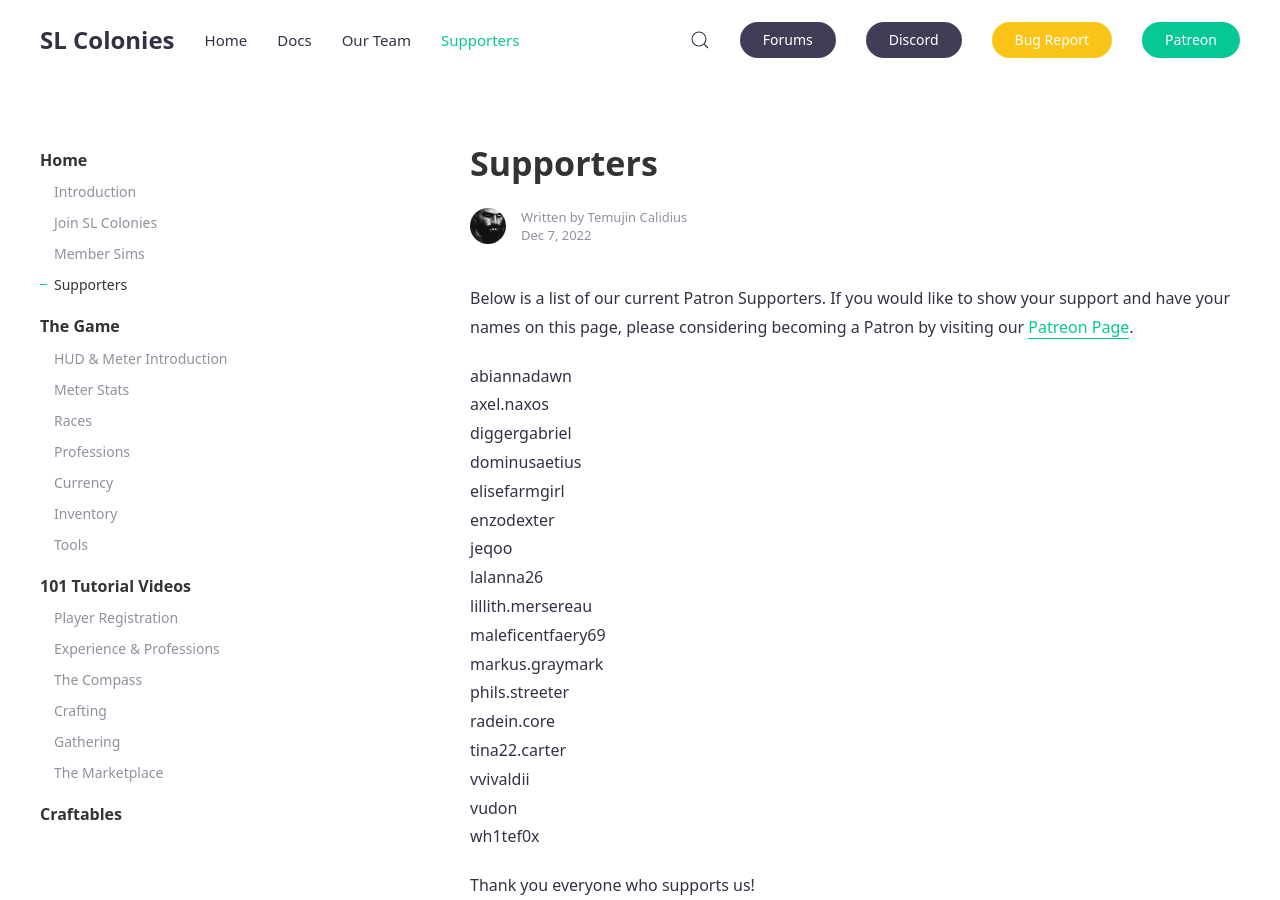
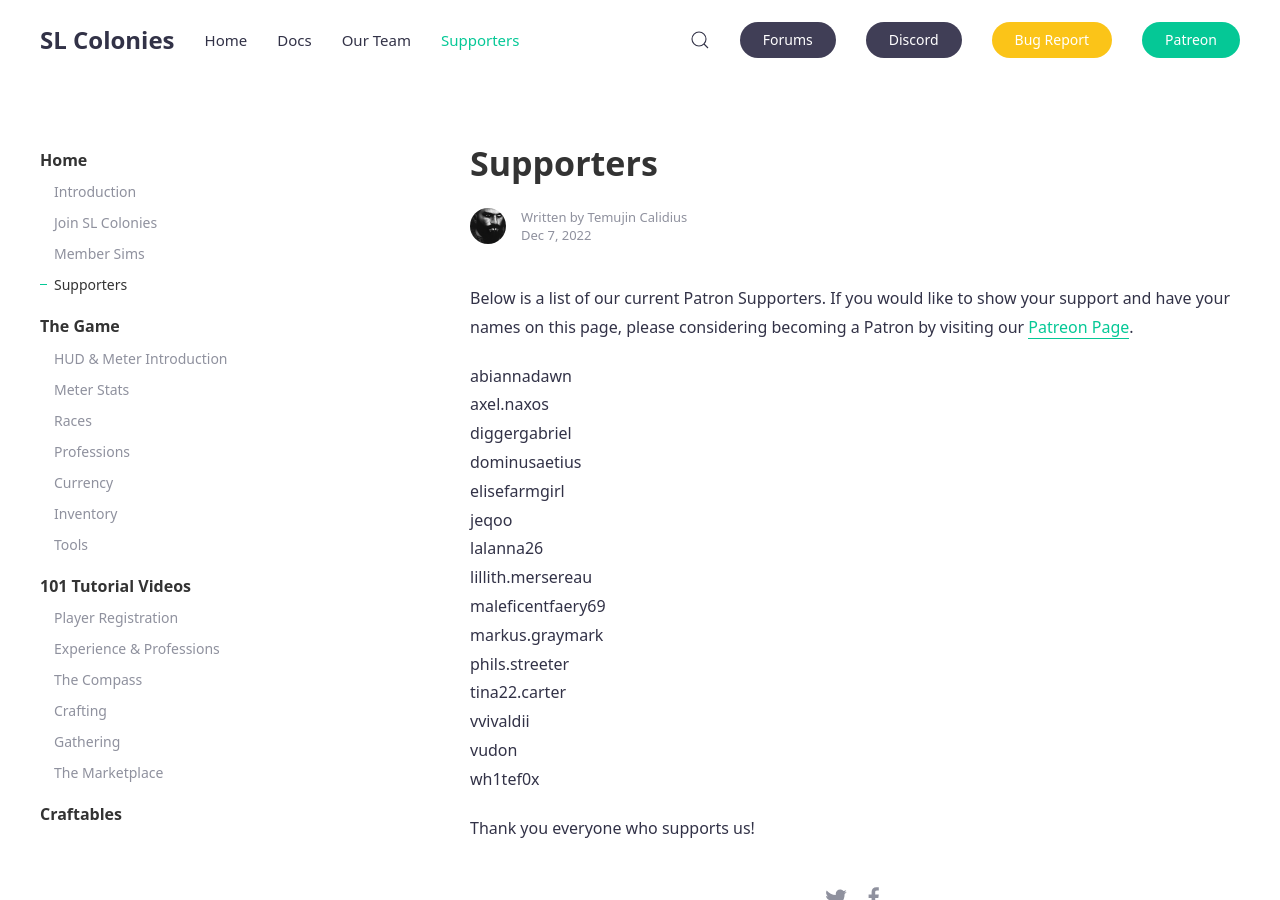
Before and after one commit to SLColonies/Public, a Jekyll site: the page built from _docs/supporters.md, in a window 1280 px wide and 900 px high. Built offline with Jekyll 4.4.1, drawn with Linux system fonts in a browser that asks for light colours; comment, search, counter and statistics services are not loaded.

Commit message:
Update supporters.md

```diff
--- a/_docs/supporters.md
+++ b/_docs/supporters.md
@@ -10,14 +10,12 @@ axel.naxos<br>
 diggergabriel<br>
 dominusaetius<br>
 elisefarmgirl<br>
-enzodexter<br>
 jeqoo<br>
 lalanna26<br>
 lillith.mersereau<br>
 maleficentfaery69<br>
 markus.graymark<br>
 phils.streeter<br>
-radein.core<br>
 tina22.carter<br>
 vvivaldii<br>
 vudon<br>
```
